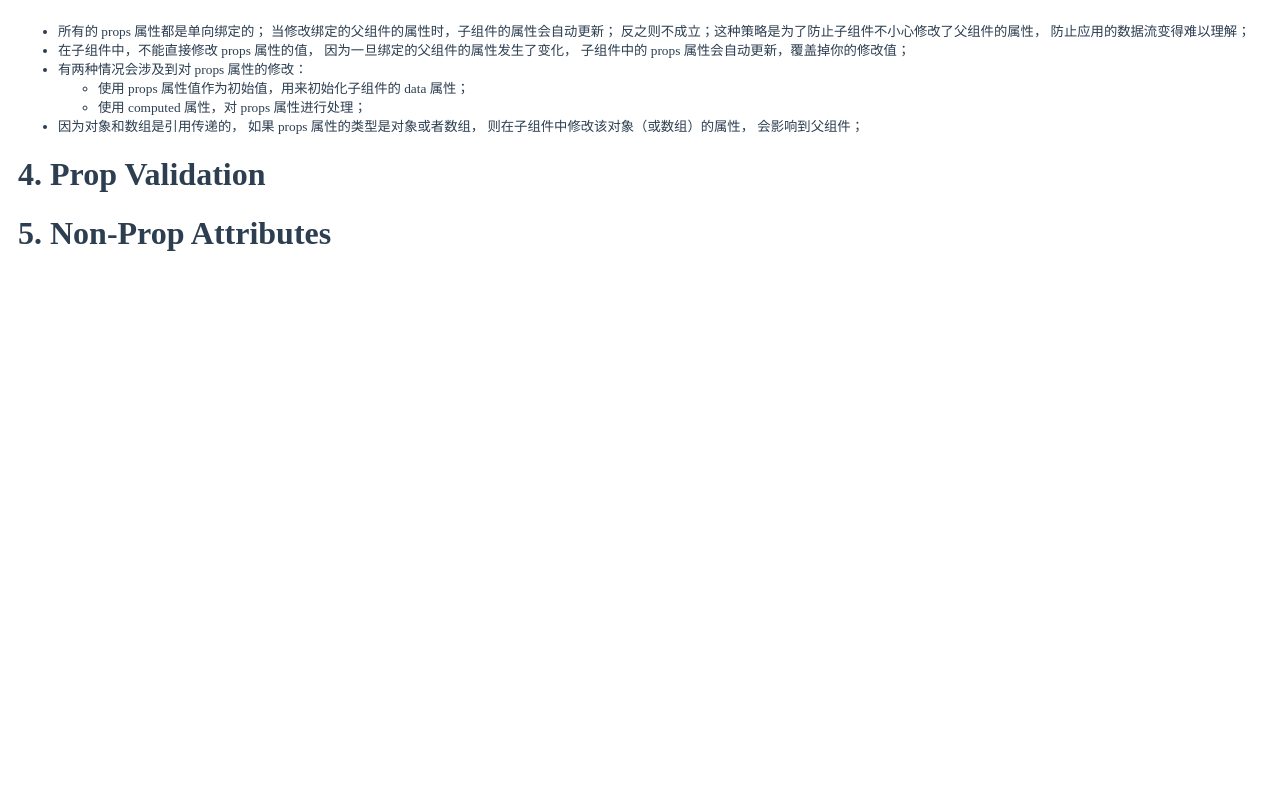
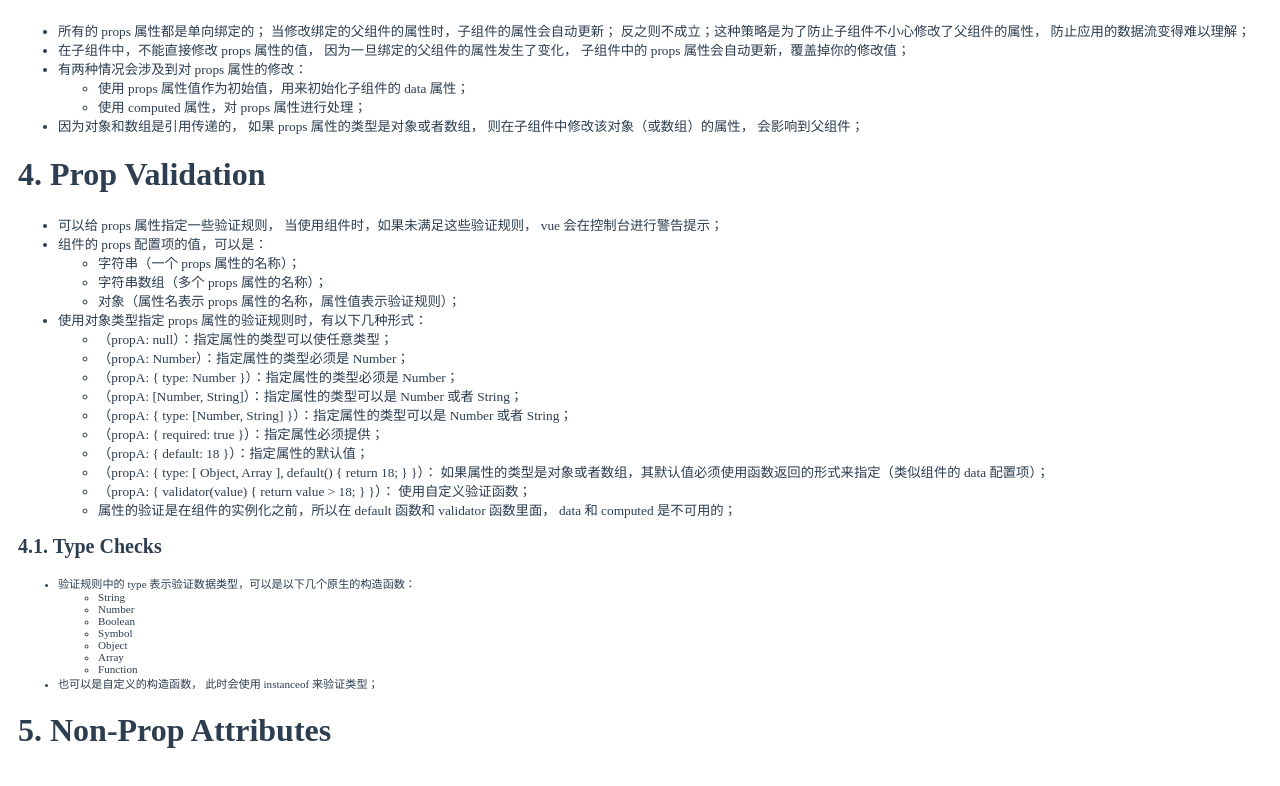
Before and after one commit to luotaoyeah/learning-vue, a Vue app: page /#/guide/props in a window 1280 px wide. Shown: the part 602-1388 px from the top of the page. Before the commit the page ends 893 px from the top, so only its background shows below. Built offline with nearby package versions, Linux system fonts and the light colour scheme.

Commit message:
props: prop validation

```diff
--- a/src/doc/guide/props/props-prop-validation.vue
+++ b/src/doc/guide/props/props-prop-validation.vue
@@ -1,5 +1,69 @@
 <template>
-  <div><h1>4. Prop Validation</h1></div>
+  <div>
+    <h1>4. Prop Validation</h1>
+    <small>
+      <ul>
+        <li>
+          可以给 props 属性指定一些验证规则，
+          当使用组件时，如果未满足这些验证规则，
+          vue 会在控制台进行警告提示；
+        </li>
+        <li>
+          组件的 props 配置项的值，可以是：
+          <ul>
+            <li>字符串（一个 props 属性的名称）；</li>
+            <li>字符串数组（多个 props 属性的名称）；</li>
+            <li>对象（属性名表示 props 属性的名称，属性值表示验证规则）；</li>
+          </ul>
+        </li>
+        <li>
+          使用对象类型指定 props 属性的验证规则时，有以下几种形式：
+          <ul>
+            <li>（propA: null）：指定属性的类型可以使任意类型；</li>
+            <li>（propA: Number）：指定属性的类型必须是 Number；</li>
+            <li>（propA: { type: Number }）：指定属性的类型必须是 Number；</li>
+            <li>（propA: [Number, String]）：指定属性的类型可以是 Number 或者 String；</li>
+            <li>（propA: { type: [Number, String] }）：指定属性的类型可以是 Number 或者 String；</li>
+            <li>（propA: { required: true }）：指定属性必须提供；</li>
+            <li>（propA: { default: 18 }）：指定属性的默认值；</li>
+            <li>
+              （propA: { type: [ Object, Array ], default() { return 18; } }）：
+              如果属性的类型是对象或者数组，其默认值必须使用函数返回的形式来指定（类似组件的 data 配置项）；
+            </li>
+            <li>
+              （propA: { validator(value) { return value > 18; } }）：
+              使用自定义验证函数；
+            </li>
+            <li>
+              属性的验证是在组件的实例化之前，所以在 default 函数和 validator 函数里面，
+              data 和 computed 是不可用的；
+            </li>
+          </ul>
+        </li>
+      </ul>
+      <h2>4.1. Type Checks</h2>
+      <small>
+        <ul>
+          <li>
+            验证规则中的 type 表示验证数据类型，可以是以下几个原生的构造函数：
+            <ul>
+              <li>String</li>
+              <li>Number</li>
+              <li>Boolean</li>
+              <li>Symbol</li>
+              <li>Object</li>
+              <li>Array</li>
+              <li>Function</li>
+            </ul>
+          </li>
+          <li>
+            也可以是自定义的构造函数，
+            此时会使用 instanceof 来验证类型；
+          </li>
+        </ul>
+      </small>
+    </small>
+  </div>
 </template>
 <script>
 export default {
```
